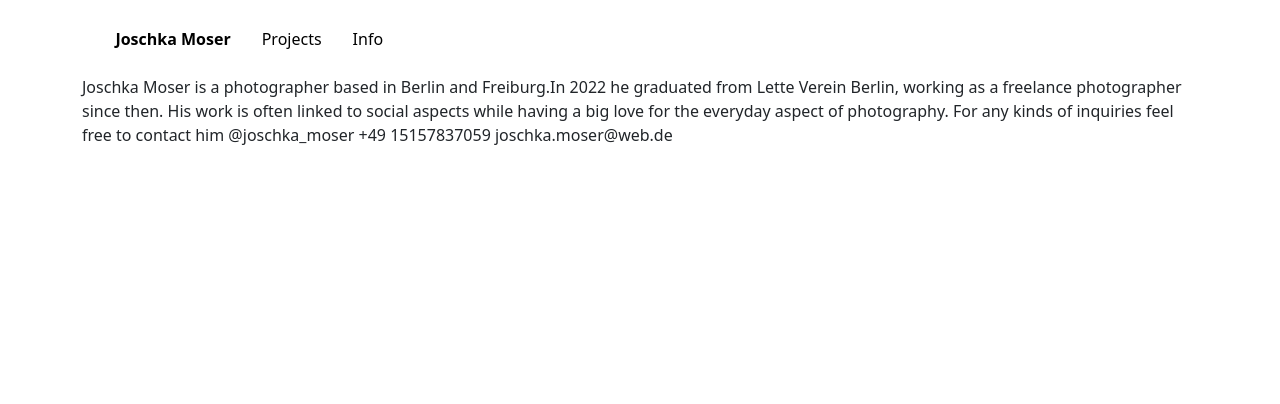
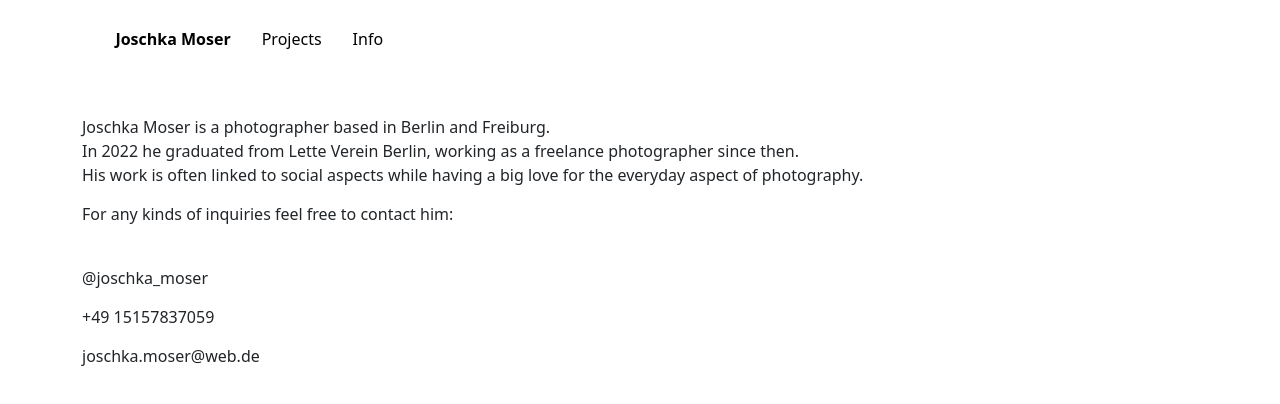
Before and after one commit to sofiaDenisePraderio/joschka_moser, a React (Create React App) app: page /info in a window 1280 px wide. Shown: the top 404 px of the page. Built offline with nearby package versions, Linux system fonts and the light colour scheme.

Commit message:
add info and loading

```diff
--- a/src/components/ImagesCollection.jsx
+++ b/src/components/ImagesCollection.jsx
@@ -1,4 +1,4 @@
-import React, { useEffect, useState } from 'react';
+import React, { useEffect, useState, useRef } from 'react';
 import Masonry, { ResponsiveMasonry } from "react-responsive-masonry";
 import { useParams, useNavigate } from 'react-router-dom';
 
@@ -84,9 +84,26 @@ export const ImagesCollection = () => {
   const imagesList = [...new Array(projects[project].quantity)].map((number, index) =>
     `/joschka_moser/images/${project}/${projects[project].subpath}${index + 1}.jpg`)
 
+  const [loading, setLoading] = useState(true);
+  const counter = useRef(0);
+  const imageLoaded = () => {
+    counter.current += 1;
+    if (counter.current >= imagesList.length) {
+      setLoading(false);
+    }
+  }
+
   return (
-    <div className="py-4" style={{                    opacity: smoothRender ? 0 : 1,
-      transition: "all 1.5s",}}>
+    <>
+      <div style={{ display: loading ? "block" : "none" }}>
+        Loading images,
+      </div>
+      <div className="py-4"
+      style={{
+        display: loading ? "none" : "block",
+        opacity: smoothRender ? 0 : 1,
+        transition: "all 1.5s",
+      }}>
         <ResponsiveMasonry
           columnsCountBreakPoints={{ 350: 1, 750: 2, 900: 3 }}
         >
@@ -101,7 +118,7 @@ export const ImagesCollection = () => {
                       transform: "scale(1.04) rotate(0.01deg)",
                     }}>
                       <img
-                    loading="lazy"
+                        onLoad={imageLoaded}
                         src={imgUrl}
                         style={{
                           height: 'auto',
@@ -124,7 +141,7 @@ export const ImagesCollection = () => {
                       }}
                     >
                       <img
-                    loading="lazy"
+                        onLoad={imageLoaded}
                         style={{
                           height: 'auto',
                           width: '100%'
@@ -145,5 +162,6 @@ export const ImagesCollection = () => {
           </Masonry>
         </ResponsiveMasonry>
       </div>
+    </>
   )
 };
--- /dev/null
+++ b/src/components/Info.jsx
@@ -0,0 +1,16 @@
+import React from 'react';
+import { Container, Row } from 'react-bootstrap';
+
+export const Info = () => {
+  return (
+    <Container style={{ paddingTop: "40px" }}>
+      <Row>Joschka Moser is a photographer based in Berlin and Freiburg.</Row>
+      <Row>In 2022 he graduated from Lette Verein Berlin, working as a freelance photographer since then.</Row>
+      <Row style={{ marginBottom: "15px" }}>His work is often linked to social aspects while having a big love for the everyday aspect of photography.</Row>
+      <Row style={{ marginBottom: "40px" }}>For any kinds of inquiries feel free to contact him:</Row>
+      <Row style={{ marginBottom: "15px" }}>@joschka_moser</Row>
+      <Row style={{ marginBottom: "15px" }}>+49 15157837059</Row>
+      <Row style={{ marginBottom: "15px" }}>joschka.moser@web.de</Row>
+    </Container>
+  )
+}
--- a/src/index.js
+++ b/src/index.js
@@ -5,6 +5,7 @@ import { BrowserRouter as HashRouter, Routes, Route, Navigate } from 'react-rout
 import { Container } from 'react-bootstrap';
 import { ImagesCollection } from '../src/components/ImagesCollection';
 import { Header } from '../src/components/Header';
+import { Info } from '../src/components/Info';
 import './index.css';
 import './custom.scss';
 
@@ -18,12 +19,7 @@ root.render(
           <Route path="/projects/:project" element={<ImagesCollection />} />
           <Route path="/*"  element={<App />} />
           <Route path="/home"  element={<App />} />
-          <Route path="/info" element={<div>Joschka Moser is a photographer based in Berlin and Freiburg.In 2022 he graduated from Lette Verein Berlin, working as a freelance photographer since then. His work is often linked to social aspects while having a big love for the everyday aspect of photography.
-            For any kinds of inquiries feel free to contact him
-
-            @joschka_moser
-            +49 15157837059
-            joschka.moser@web.de</div>} />
+          <Route path="/info" element={<Info />} />
           <Route path="*" element={<div mt={4}>oops! this in a error, please go to main again or reload the browser</div>} />
           <Route exact path="/" element={<Navigate to="/home"/>} />
         </Routes>
```
Also changed, not shown: 1 other file (tests, documents, lock files or other folders). Lines whose indentation alone changed are shown as unchanged.
